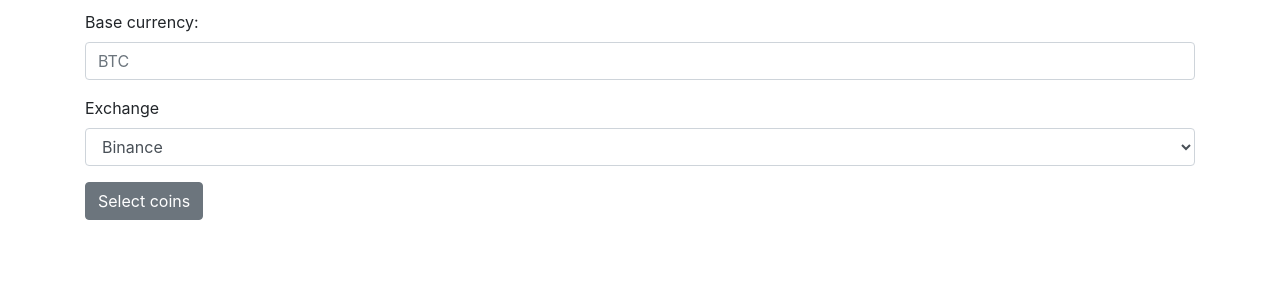
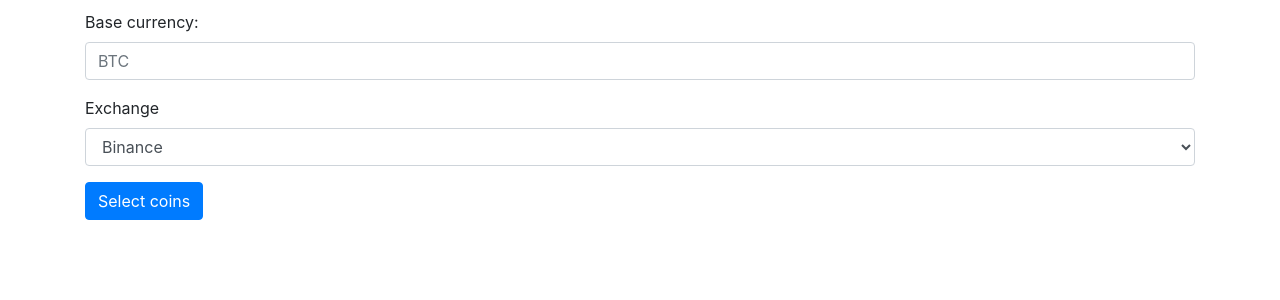
Before and after one commit to matteoantoci/ch-companion, a React (Create React App) app: page / in a window 1280 px wide. Shown: the top 300 px of the page. Built offline with nearby package versions, Linux system fonts and the light colour scheme.

Commit message:
Fixed style

```diff
--- a/public/inject.js
+++ b/public/inject.js
@@ -11,8 +11,8 @@ chrome.runtime.onMessage.addListener((request, sender, sendResponse) => {
       return text.endsWith(`(${symbol})`);
     });
   symbolsToSelect.forEach((symbol) => {
+    console.log(symbol);
     getCoinSelector(symbol).click();
   });
-  // And respond back to the sender.
-  // sendResponse('got your message, thanks!');
+  sendResponse({ ok: true });
 });
--- a/src/App/App.css
+++ b/src/App/App.css
@@ -22,7 +22,6 @@
   font-size: large;
 }
 
-@keyframes App-logo-spin {
-  from { transform: rotate(0deg); }
-  to { transform: rotate(360deg); }
+.App-spinner {
+  height: 38px;
 }
--- a/src/App/App.jsx
+++ b/src/App/App.jsx
@@ -24,12 +24,22 @@ function sendMessage(payload) {
   });
 }
 
-const OptionsForm = observer((props) => {
+const Submit = observer((props) => {
   const { store, handleButtonClick } = props;
-  const Submit = store.isLoading
-    ? () => <Spinner name="line-scale" color="#2E353D" fadeIn="none" />
-    : () => <Button onClick={handleButtonClick}>Select coins</Button>;
-  return (
+  return store.isLoading ? (
+    <Spinner
+      name="line-scale"
+      fadeIn="none"
+      className="App-spinner text-primary"
+    />
+  ) : (
+    <Button color="primary" onClick={handleButtonClick}>
+      Select coins
+    </Button>
+  );
+});
+
+const OptionsForm = observer((props) => (
   <Form>
     <FormGroup>
       <Label for="base-currency">Base currency:</Label>
@@ -46,10 +56,9 @@ const OptionsForm = observer((props) => {
         <option>Binance</option>
       </Input>
     </FormGroup>
-      <Submit />
+    <Submit {...props} />
   </Form>
-  );
-});
+));
 
 class App extends Component {
   constructor(props) {
```
Lines whose indentation alone changed are shown as unchanged.
